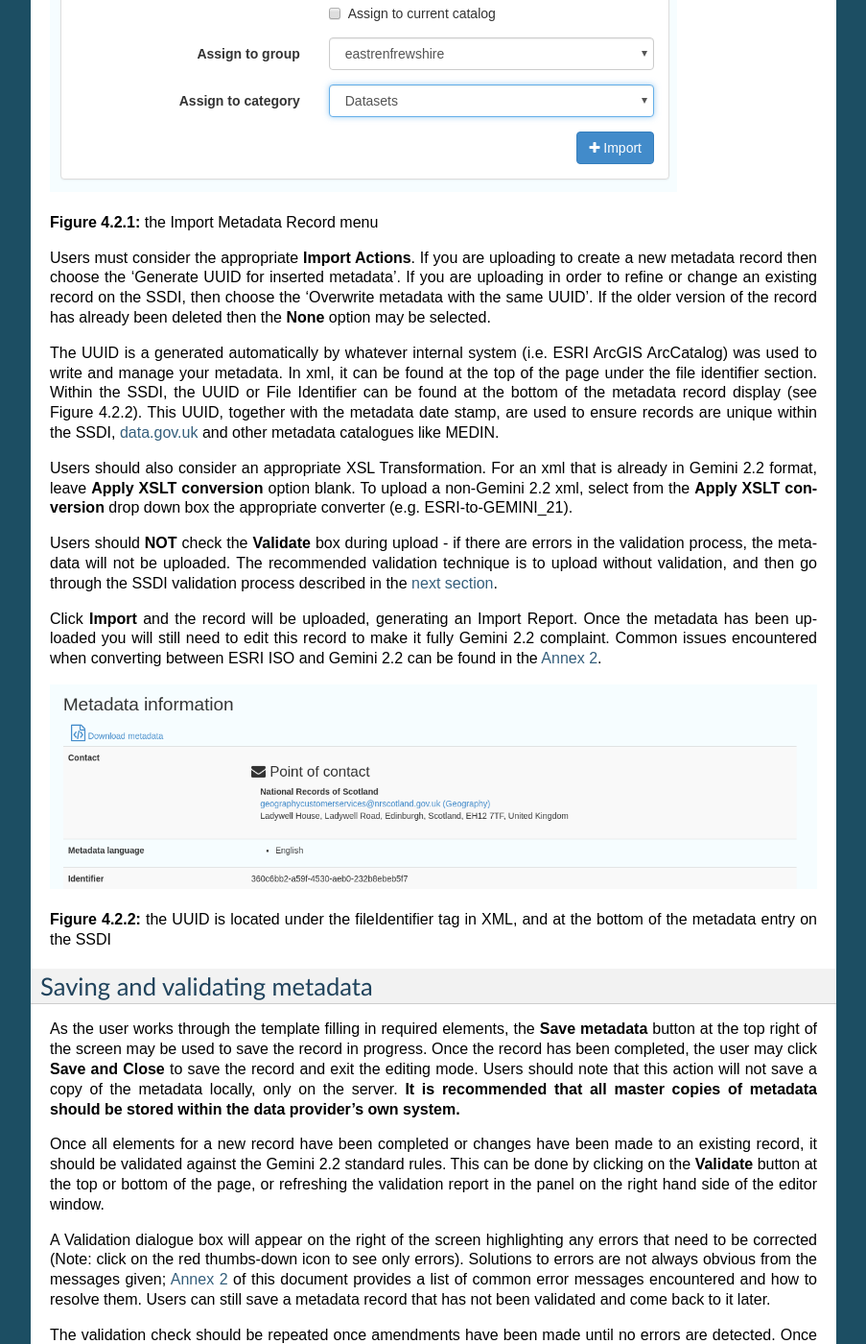
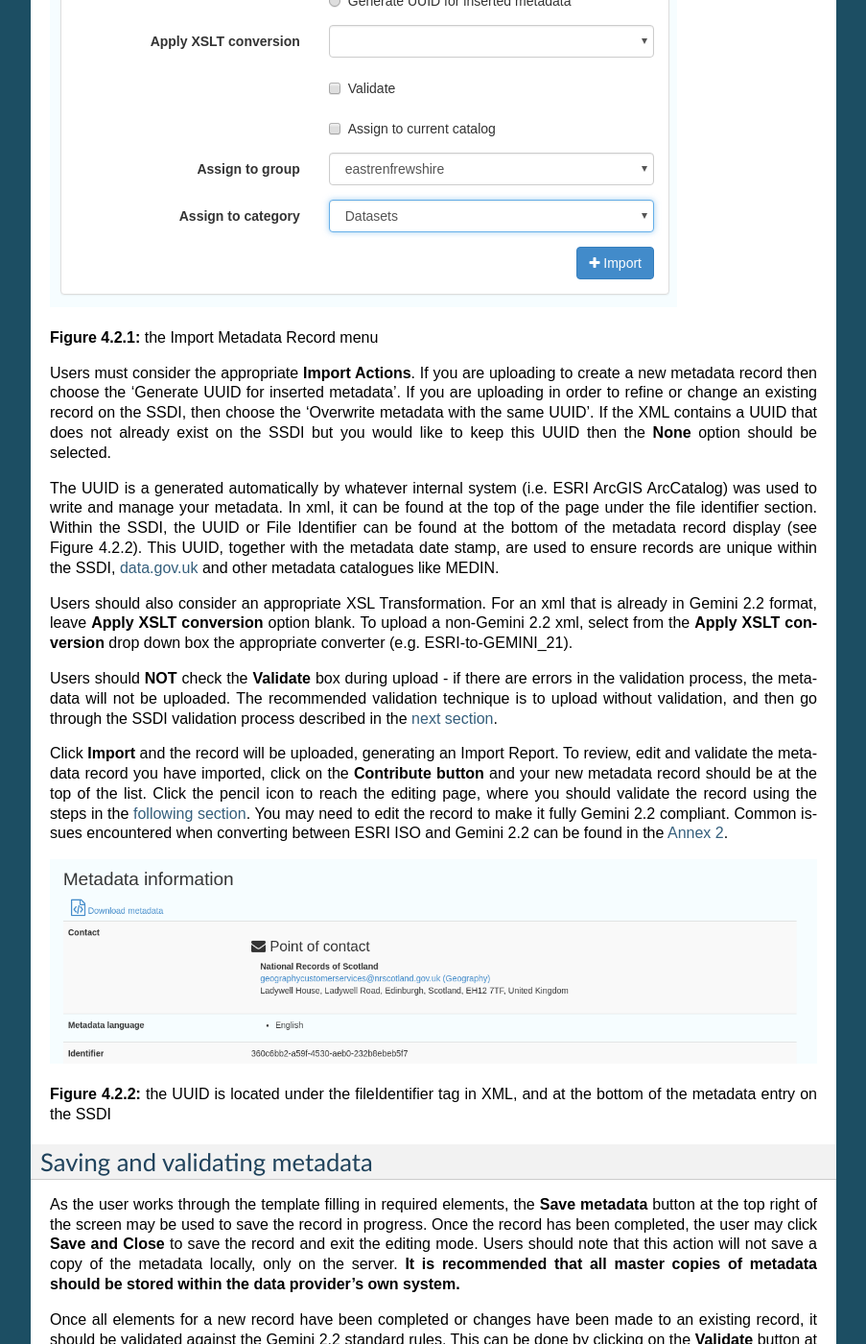
Before and after one commit to AstunTechnology/ssdidocs, a Sphinx documentation site: the page built from docs/ssdi_guidance.rst, in a window 1280 px wide and 1400 px high, scrolled down 11147 px. Shown: the whole window at 96% size, without its empty margins (198-1101 px from the left). Built offline with Sphinx 7.4.7, drawn with Linux system fonts in a browser that asks for light colours; some of the changed text lies outside the part shown.

Commit message:
Update ssdi_guidance.rst
Changes based on user testing

```diff
--- a/docs/ssdi_guidance.rst
+++ b/docs/ssdi_guidance.rst
@@ -319,10 +319,11 @@
 Select the appropriate template based on the type of resource that is being
 documented. Then select your organisation's folder and click **Create**.
 
-Users can then enter UK Gemini 2.2 compliant metadata in the form
-provided. More help on the various meanings of the metadata elements can
-be found in the next section (`Metadata
-Elements <#metadata-elements>`__).
+Users can then enter UK Gemini 2.2 compliant metadata in the editable form
+provided. This will load in the simple **Default** view, or can be changed to
+**Advanced** or **XML** view by clicking the eye icon on the top right of the page.
+More help on the various meanings of the metadata elements can
+be found in the section (`Metadata Elements <#metadata-elements>`__).
 
 |Template_For_Metadata_Record|
 
@@ -370,6 +371,10 @@
 
 **Figure 4.1.2:** Inspire theme thesaurus
 
+For detailed guidance on filling out each element, see the `metadata elements section <#metadata-elements>`__.
+Note that although the basic functionality you need to fill in the metadata records
+is available in the **Default** view, additional functionality can be found in the
+**Advanced** view.
 
 Uploading metadata from an existing XML file
 --------------------------------------------
@@ -383,13 +388,13 @@
 
 **Figure 4.2.1:** the Import Metadata Record menu
 
-Users must consider the appropriate  **Import Actions**. If you are
+Users must consider the appropriate **Import Actions**. If you are
 uploading to create a new metadata record then choose the ‘Generate UUID
 for inserted metadata’. If you are uploading in order to refine or
 change an existing record on the SSDI, then choose the ‘Overwrite
-metadata with the same UUID’. If the older version of the record has
-already been deleted then the **None** option may be
-selected.
+metadata with the same UUID’.  If the XML contains a UUID that does not
+already exist on the SSDI but you would like to keep this UUID then the
+**None** option should be selected.
 
 The UUID is a generated automatically by whatever internal system (i.e.
 ESRI ArcGIS ArcCatalog) was used to write and manage your metadata. In
@@ -413,8 +418,12 @@
 the `next section <#saving-and-validating-metadata>`__.
 
 Click **Import** and the record will be uploaded, generating an Import Report.
-Once the metadata has been uploaded you will still need to edit this record to make it fully Gemini
-2.2 complaint. Common issues encountered when converting between ESRI
+To review, edit and validate the metadata record you have imported, click on
+the **Contribute button** and your new metadata record should be at the top
+of the list. Click the pencil icon to reach the editing page, where you should
+validate the record using the steps in the `following section <#saving-and-validating-metadata>`__.
+You may need to edit the record to make it fully Gemini 2.2 compliant.
+Common issues encountered when converting between ESRI
 ISO and Gemini 2.2 can be found in the `Annex
 2 <#annex-2-common-ssdi-validation-error-messages>`__.
 
@@ -442,10 +451,11 @@
 validation report in the panel on the right hand side of the editor
 window.
 
-A Validation dialogue box will appear on the right of the screen
-highlighting any errors that need to be corrected (Note: click on the red thumbs-down icon to see only errors).
-Solutions to errors are not always obvious
-from the messages given; `Annex 2 <#annex-2-common-ssdi-validation-error-messages>`__ of this
+A **Validation** dialogue box will appear on the right of the screen
+highlighting any errors that need to be corrected. Click on the red
+thumbs-down icon to see details of the errors, organised in sections by schematron.
+Solutions to errors are not always obvious from the messages given;
+`Annex 2 <#annex-2-common-ssdi-validation-error-messages>`__ of this
 document provides a list of common error messages encountered and how to
 resolve them. Users can still save a metadata record that has not been
 validated and come back to it later.
@@ -517,8 +527,9 @@
 a related resource within the **service** metadata record. A **service** metadata record will
 therefore have one related resource per Dataset or layer in the **service**.
 
-Users should firstly link a Dataset metedata record to the related service metadata record
-by clicking firstly on the **Associated resources** menu and selecting the
+Users should firstly link a Dataset metadata record to the related service metadata record
+by clicking firstly on the **Associated resources** menu (at the right hand side of the page,
+or at the bottom of the page if you are accessing the SSDI on a small screen) and selecting the
 **Link to a service** option. Use the search function to look up the metadata record for
 every service that the Dataset is included in. Once added these should appear under the
 **Service** heading at the right hand side.
@@ -739,8 +750,8 @@
 
 **Guidance:** Applicable to service metadata only. This must be completed for every dataset included in the service (i.e. portrayed as a view service layer).
 
-*Coupled resource* sections can be added by clicking on the ‘+’ in the right hand pane. Further instructions can be found in the
-`How to create Related Resources section <#how-to-create-related-resources>`__.
+*Coupled resource* sections can be added by clicking on the ‘+’ in the *Associated Resources* pane. Further instructions can be found in the
+`Associated Resources section <#associated-resources>`__.
 
 Spatial reference system
 ------------------------
@@ -757,18 +768,9 @@
 
 **Guidance:** Identify the spatial reference system used to spatially reference the data in the data resource.
 
-The UK Location encoding recommendation is to use the URN form of reference to an EPSG code. EPSG codes can be accessed at the `EPSG Geodetic Parameter Dataset site <http://epsg-registry.org/>`__.
-
-For the SSDI, suggested coordinate reference systems can be added using the drop down list, or by clicking on the binocular icon and adding an entry from the CRS thesaurus.
-
-
-**Example:**
-
-    *• urn:ogc:def:crs:EPSG::4258 for ETRS89*
-
-    *• urn:ogc:def:crs:EPSG::4326 for WGS84*
-
-    *• urn:ogc:def:crs:EPSG::27700 for British National Grid*
+Each coordinate reference system has an EPSG code, which can be accessed at the `EPSG Geodetic Parameter Dataset site <http://epsg-registry.org/>`__.
+
+For the SSDI, the two most common spatial reference systems are pre-populated in the templates: OSGB 1936 and ETRS89. You should remove the one you do not need. If any other spatial reference system is required, in the advanced metadata editor view (accessed by clicking the eye icon in the top left), the *Ref system* tab has a reference system picker where you can search for any spatial reference system.
 
 Additional information
 ----------------------
@@ -872,7 +874,7 @@
 
 **Definition:** The spatial extent or coverage of the data resource.
 
-**Guidance:** Select a pre-defined extent from the drop down box to the right of the map or draw a rectangle on the map. Values for the North, East, West, and South bounding coordinates will then be automatically filled.
+**Guidance:** Select a pre-defined extent from the drop down box at the top of the map, either by country or local authority, or draw a rectangle on the map. Values for the North, East, West, and South bounding coordinates will then be automatically filled. The default is Scotland. You can also change the coordinate system of this field using the drop down at the top of the map.
 
 West bounding longitude
 -----------------------
@@ -958,9 +960,8 @@
 
 **Definition:** Describes the vertical domain (height range) of the data resource.
 
-**Guidance:** This element should be completed where relevant (e.g. geology, mining, etc.). Sub-elements are the *minimum*, *maximum* value and the *coordinate reference system* to which the minimum and maximum were measured.
-
-If the vertical extent does not apply to the data resource, then users should delete this section of the metadata record as it will not be validated by the SSDI.
+**Guidance:** This element should be completed where relevant (e.g. geology, mining, etc.). This can be added within the *Identification* tab of the *Advanced* editor view.  Sub-elements are the *minimum*, *maximum* value and the *coordinate reference system* to which the minimum and maximum were measured.
+
 
 Temporal extent
 ---------------
@@ -1090,7 +1091,7 @@
 
 **Definition:** A sub-element of *Data quality information*, the specific extent of the data to which the data quality information applies.
 
-**Guidance:** Not required for GEMINI, and is currently ignored within UK Location.  Select options from the drop down list.
+**Guidance:** Not required for GEMINI, and is currently ignored within UK Location.  Default is set to dataset, or other options can be selected from the dropdown list.
 
 **Example:**
 
```
